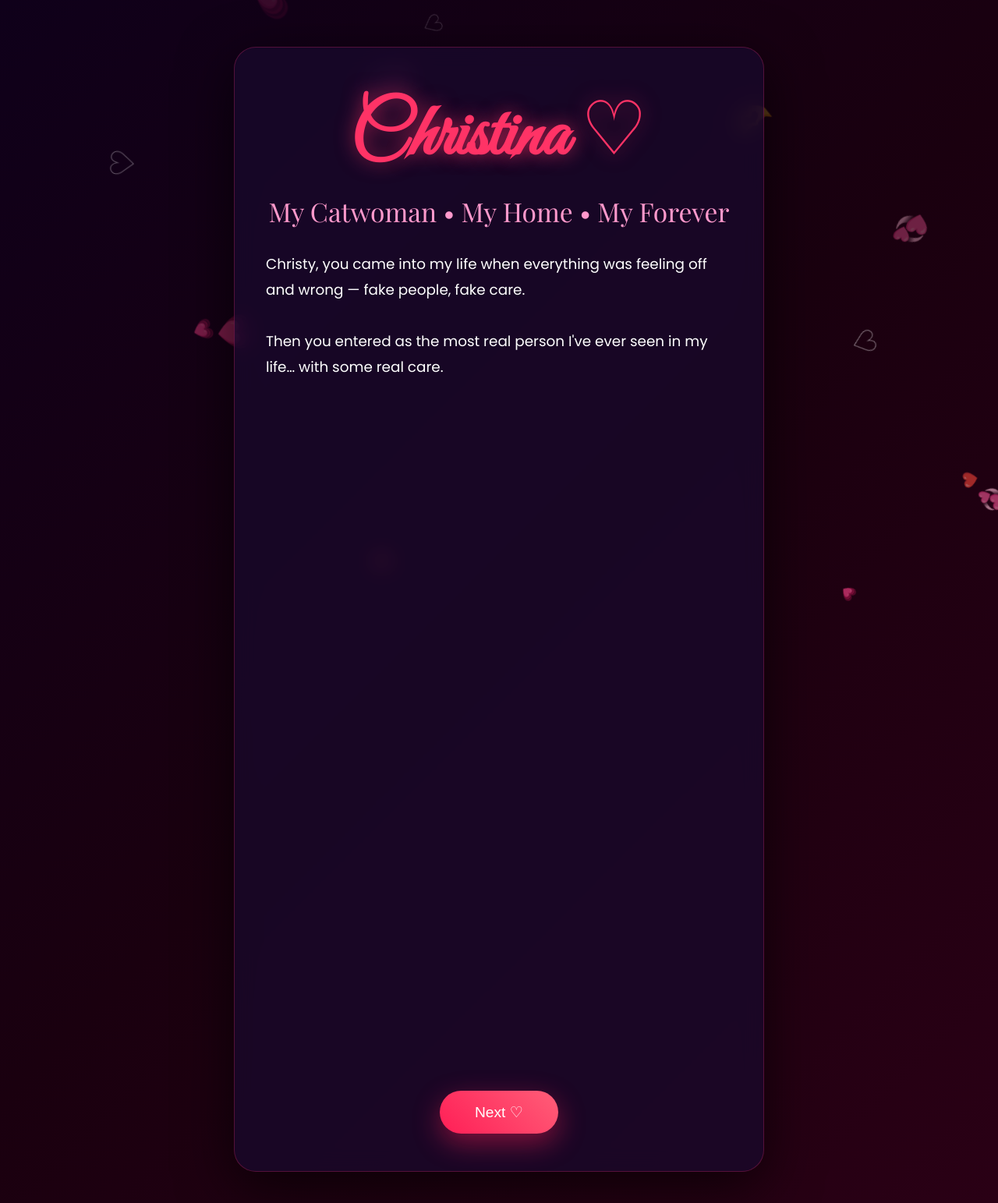
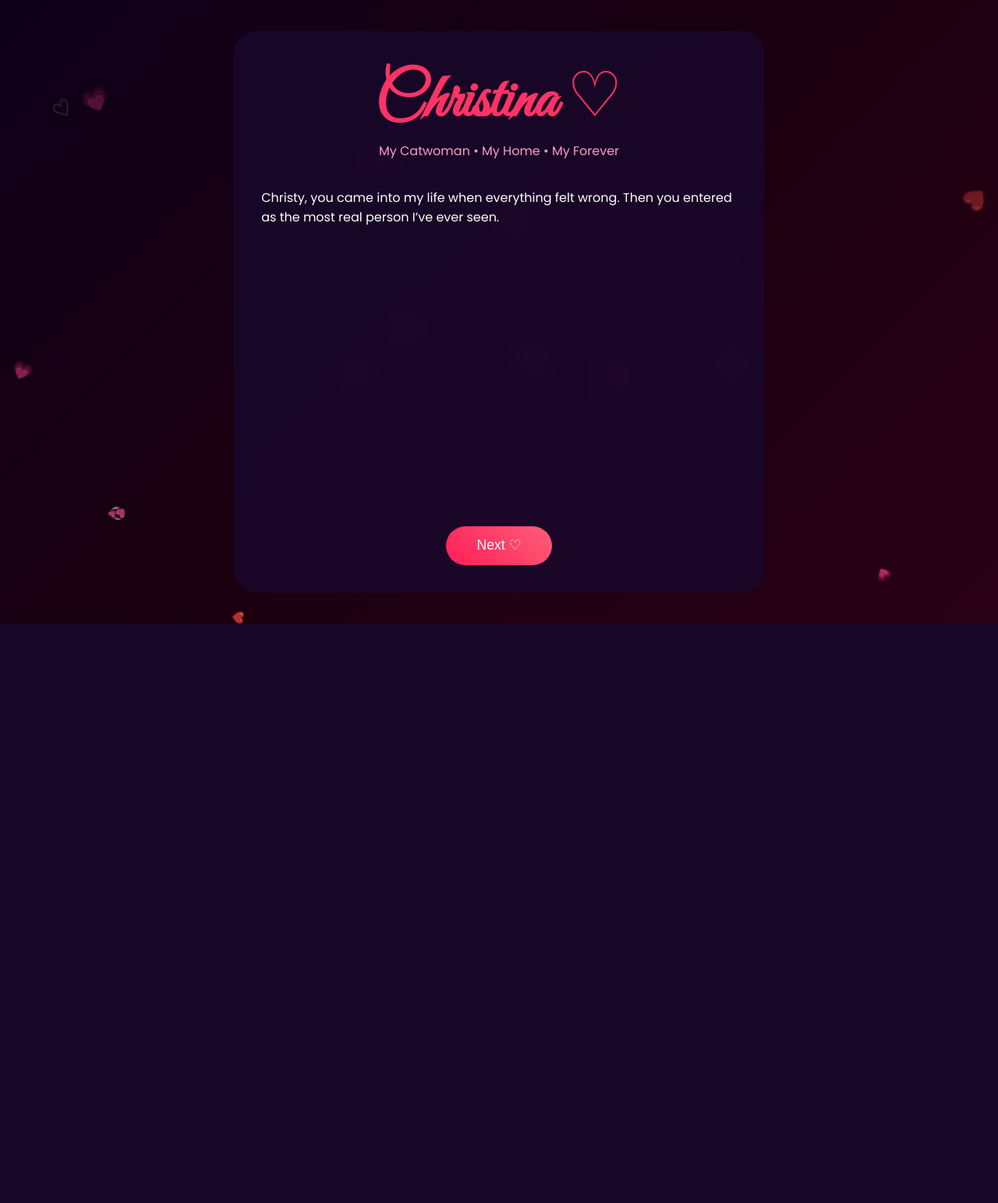
Before and after one commit to mhdashikofficial/forchristy, a Flask app: page / in a window 1280 px wide. Shown: the whole page at 78% size. After the commit the page ends 800 px from the top, so only its background shows below. Run offline with Flask 3, Linux system fonts and the light colour scheme.

Commit message:
Refactor HTML and CSS for improved layout and style

```diff
--- a/templates/index.html
+++ b/templates/index.html
@@ -12,98 +12,85 @@
 <style>
 *{margin:0;padding:0;box-sizing:border-box}
 body{
-  min-height:100vh;
-  background:linear-gradient(135deg,#0f001a 0%,#1a000f 50%,#2a0015 100%);
+  height:100vh;
+  background:linear-gradient(135deg,#0f001a,#1a000f,#2a0015);
   color:#fff;
   font-family:'Poppins',sans-serif;
-  overflow-x:hidden;
-  position:relative;
-}
-#hearts{
-  position:fixed;
-  inset:0;
-  pointer-events:none;
-  z-index:1;
   overflow:hidden;
 }
-.heart{
-  position:absolute;
-  font-size:1.8rem;
-  animation:rise linear forwards;
-}
+
+#hearts{position:fixed;inset:0;pointer-events:none;z-index:1}
+.heart{position:absolute;font-size:1.8rem;animation:rise linear forwards}
 @keyframes rise{
-  0%{transform:translateY(110vh) scale(.4) rotate(0);opacity:.8}
-  100%{transform:translateY(-40vh) scale(1.3) rotate(1080deg);opacity:0}
+0%{transform:translateY(110vh) scale(.4);opacity:.8}
+100%{transform:translateY(-40vh) scale(1.3) rotate(1080deg);opacity:0}
 }
 
 .container{
   position:relative;
   z-index:10;
-  min-height:100vh;
+  height:100vh;
   display:flex;
-  align-items:flex-start;
   justify-content:center;
-  padding:60px 20px 40px;
+  align-items:center;
+  padding:20px;
 }
 
 .card{
-  background:rgba(25,8,45,.75);
+  background:rgba(25,8,45,.8);
   backdrop-filter:blur(14px);
-  border:1px solid rgba(255,50,120,.25);
   border-radius:28px;
-  padding:3rem 2.5rem;
+  width:100%;
   max-width:680px;
-  width:100%;
-  box-shadow:0 20px 70px rgba(0,0,0,.65);
+  height:90vh;
+  display:flex;
+  flex-direction:column;
+  padding:2.2rem;
 }
 
 h1{
   font-family:'Great Vibes',cursive;
-  font-size:clamp(3rem,8vw,6rem);
+  font-size:clamp(3rem,7vw,5rem);
   color:#ff3366;
   text-align:center;
-  text-shadow:0 0 25px rgba(255,51,102,.6);
-  margin-bottom:.8rem;
 }
 .subtitle{
-  font-family:'Playfair Display',serif;
-  font-size:clamp(1.2rem,3.5vw,2.1rem);
+  text-align:center;
   color:#ff99cc;
-  text-align:center;
-  margin-bottom:1.8rem;
+  margin-bottom:1rem;
+}
+
+#messages{
+  flex:1;
+  overflow-y:auto;
+  padding-right:6px;
 }
 
 .message{
-  font-size:1.15rem;
-  line-height:1.8;
   margin:1.2rem 0;
   opacity:0;
-  transform:translateY(35px);
-  transition:all 1.1s cubic-bezier(.22,1,.36,1);
+  transform:translateY(25px);
+  transition:.8s ease;
 }
 .message.visible{opacity:1;transform:translateY(0)}
 .text-center{text-align:center}
 
 .btn-container{
+  padding-top:1rem;
   text-align:center;
-  margin-top:1.8rem;
 }
 
 .btn{
   background:linear-gradient(45deg,#ff1e56,#ff5e78);
-  color:white;
-  font-size:1.2rem;
-  padding:1rem 2.8rem;
   border:none;
   border-radius:999px;
+  padding:.9rem 2.5rem;
+  font-size:1.1rem;
+  color:#fff;
   cursor:pointer;
-  box-shadow:0 12px 35px rgba(255,30,86,.45);
-  transition:.3s ease;
 }
-.btn:hover{transform:scale(1.07) translateY(-3px)}
 .btn.yes{background:linear-gradient(45deg,#c026d3,#a855f7)}
-.hidden{display:none!important}
-
+.hidden{display:none}
 </style>
 </head>
 
@@ -112,18 +99,19 @@ h1{
 
 <div class="container">
 <div class="card">
+
 <h1>Christina ♡</h1>
 <div class="subtitle">My Catwoman • My Home • My Forever</div>
 
 <div id="messages">
-<div class="message visible">Christy, you came into my life when everything was feeling off and wrong — fake people, fake care.<br><br>Then you entered as the most real person I've ever seen in my life… with some real care.</div>
-<div class="message">You became something that finally made me feel like I have a home.<br><br>Something I want to hold lifelong with me.</div>
-<div class="message">Whenever I get a chance to do something for you, I really try my best to utilize it better.<br><br>And the moment I got the chance to be your boyfriend was my favourite moment with you.</div>
-<div class="message">It was like finally God saw my efforts and chose me for you.<br><br>I'm not making this over-dramatic — all this is straight from my thoughts and heart.</div>
-<div class="message">When the world feels competitive and heavy, giving me tough competition…<br>you're the only place I feel comfortable and home.</div>
-<div class="message">I do love you more than the words I wrote here.<br><br>You're already mine… but as it's Propose Day, I'm proposing you again:</div>
-<div class="message text-center" style="font-size:1.5rem;font-weight:500;color:#ff99cc;padding-top:1.2rem;">
-<strong>Christina (my beautiful Catwoman),<br>will you be my Valentine… again and always?</strong>
+<div class="message visible">Christy, you came into my life when everything felt wrong. Then you entered as the most real person I’ve ever seen.</div>
+<div class="message">You became something that finally made me feel like I have a home.</div>
+<div class="message">Whenever I get a chance to do something for you, I really try my best.</div>
+<div class="message">The moment I got the chance to be your boyfriend was my favourite moment.</div>
+<div class="message">When the world feels heavy, you're the only place I feel comfortable.</div>
+<div class="message">I love you more than these words can explain.</div>
+<div class="message text-center" style="font-size:1.3rem;color:#ff99cc">
+<strong>Christina, will you be my Valentine… again and always?</strong>
 </div>
 </div>
 
@@ -131,53 +119,41 @@ h1{
 <button id="nextBtn" class="btn">Next ♡</button>
 <button id="yesBtn" class="btn yes hidden">Yes, forever ♡</button>
 </div>
+
 </div>
 </div>
 
 <script>
-const heartContainer=document.getElementById('hearts');
-let heartInterval;
+const heartBox=document.getElementById('hearts');
+function heart(){
+  const h=document.createElement('div');
+  h.className='heart';
+  h.innerHTML=['♡','💗','💞','💖','❤️'][Math.floor(Math.random()*5)];
+  h.style.left=Math.random()*100+'vw';
+  h.style.animationDuration=(Math.random()*6+7)+'s';
+  heartBox.appendChild(h);
+  setTimeout(()=>h.remove(),12000);
+}
+setInterval(heart,500);
 
-function createHeart(){
-  const heart=document.createElement('div');
-  heart.className='heart';
-  heart.innerHTML=['♡','💗','💞','💖','❤️','🫶'][Math.floor(Math.random()*6)];
-  heart.style.left=Math.random()*100+'vw';
-  heart.style.animationDuration=(Math.random()*6+8)+'s';
-  heart.style.fontSize=(Math.random()*2+1.2)+'rem';
-  heartContainer.appendChild(heart);
-  setTimeout(()=>heart.remove(),14000);
-}
-heartInterval=setInterval(createHeart,500);
-
-const messages=document.querySelectorAll('#messages .message');
+const messages=document.querySelectorAll('.message');
 const nextBtn=document.getElementById('nextBtn');
 const yesBtn=document.getElementById('yesBtn');
-let current=0;
+let i=0;
 
 nextBtn.onclick=()=>{
-  if(current>=messages.length-1)return;
-  current++;
-  messages[current].classList.add('visible');
-  messages[current].scrollIntoView({behavior:'smooth',block:'center'});
-  if(current===messages.length-1){
-    nextBtn.classList.add('hidden');
-    yesBtn.classList.remove('hidden');
-  }
+ if(i>=messages.length-1)return;
+ i++;
+ messages[i].classList.add('visible');
+ messages[i].scrollIntoView({behavior:'smooth',block:'nearest'});
+ if(i===messages.length-1){
+   nextBtn.classList.add('hidden');
+   yesBtn.classList.remove('hidden');
+ }
 };
 
 yesBtn.onclick=()=>{
-  clearInterval(heartInterval);
-  document.querySelector('.card').innerHTML=`
-    <h1 style="font-size:clamp(4rem,10vw,8rem);margin:2rem 0;">YESSSS!!! ♡</h1>
-    <div style="font-size:2.8rem;color:#ff99cc;margin:2rem 0;font-family:'Great Vibes',cursive;">
-      I love you forever, my Catwoman
-    </div>
-    <div style="font-size:1.5rem;opacity:.9;">
-      Thank you for being my home.<br>Here's to us — always and endlessly ♡
-    </div>`;
-  for(let i=0;i<160;i++){setTimeout(createHeart,i*40)}
-  heartInterval=setInterval(createHeart,200);
+ document.querySelector('.card').innerHTML="<h1 style='font-size:5rem;text-align:center'>YESSSS!!! ♡</h1>";
 };
 </script>
 </body>
```
